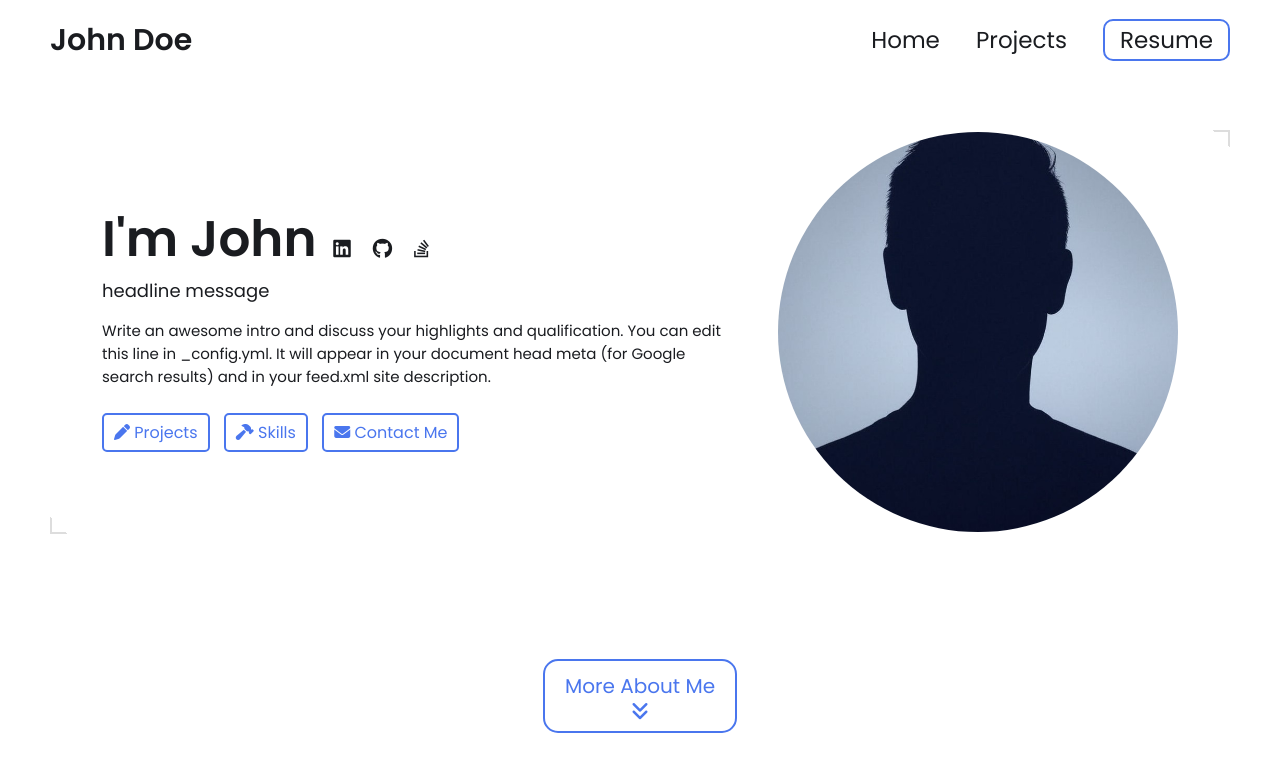
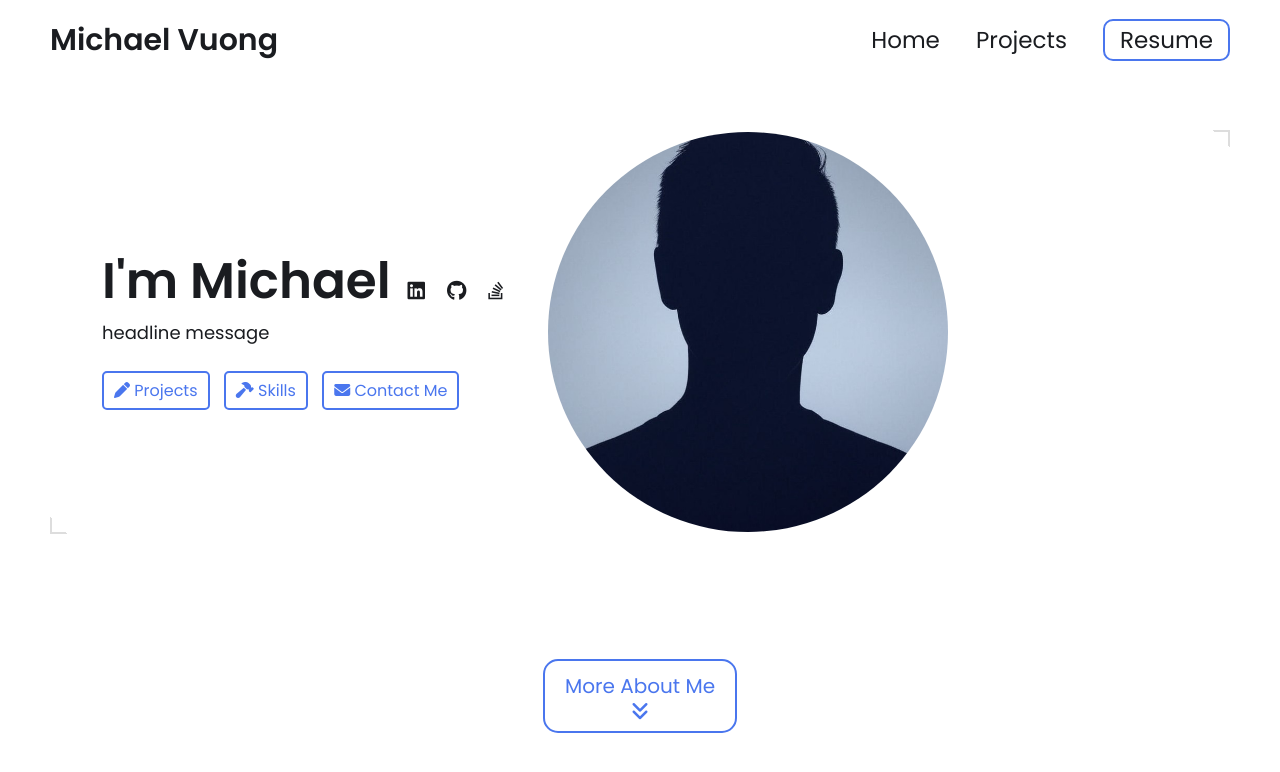
Before and after one commit to michael-vuong/michael-vuong.github.io, a Jekyll site: the page built from index.html, in a window 1280 px wide and 900 px high. Shown: the top 772 px of the window. Built offline with Jekyll 4.4.1, drawn with Linux system fonts in a browser that asks for light colours.

Commit message:
Update _config.yml

```diff
--- a/_config.yml
+++ b/_config.yml
@@ -7,17 +7,15 @@
 
 # Main Page Setup
 
-title: John Doe's Portfolio # This is what shows up in the tab of the browser
+title: Michael Vuong's Portfolio # This is what shows up in the tab of the browser
 
 
 
 # Hero Section
-name: John Doe
+name: Michael Vuong
 headline: headline message
 description: >- # dont remove this line. this will ignore all new lines until the next section
-  Write an awesome intro and discuss your highlights and qualification. You can edit this
-  line in _config.yml. It will appear in your document head meta (for
-  Google search results) and in your feed.xml site description.
+
 
 # Place your profile image in /assets/images/profile-image/folder and edit the file name
 profile_image: ./assets/images/profile-image/avatar.jpeg
@@ -25,7 +23,7 @@ profile_image: ./assets/images/profile-image/avatar.jpeg
 
 # Link your resume
 # You can place your resume in assets/resume/{resume.pdf or add external link such as pdf saved in google drive
-resume-url: https://drive.google.com/file/d/13Z3duVzh-gguPU5r03oJVEE6rV9rd3DS/view?usp=sharing # or /assets/resume/resume.pdf
+resume-url: file:///C:/Users/mtvuo/Downloads/Michael%20Vuong%20-%20Resume.pdf # or /assets/resume/resume.pdf
 
 
 # Set up external links - this will show up as small icons next to your name.
```
